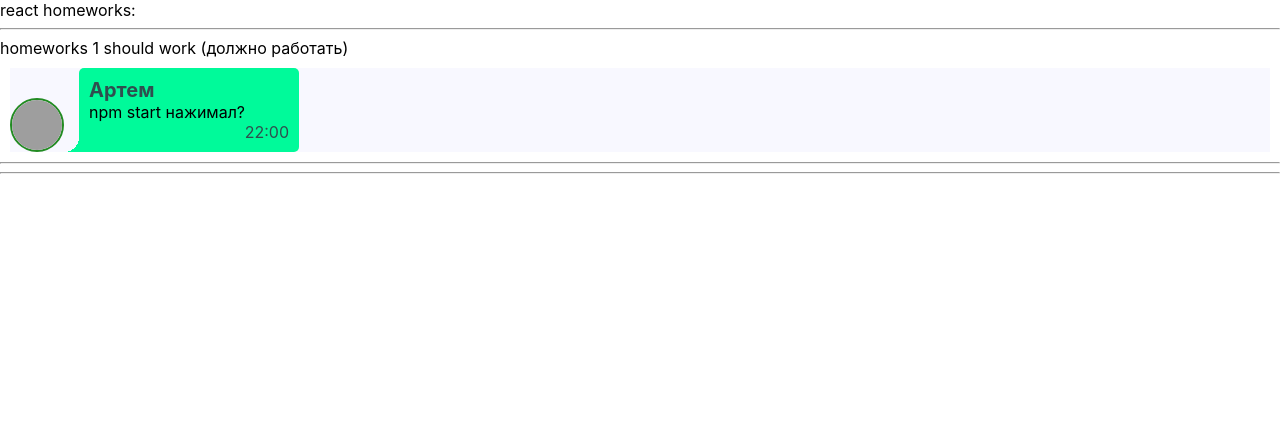
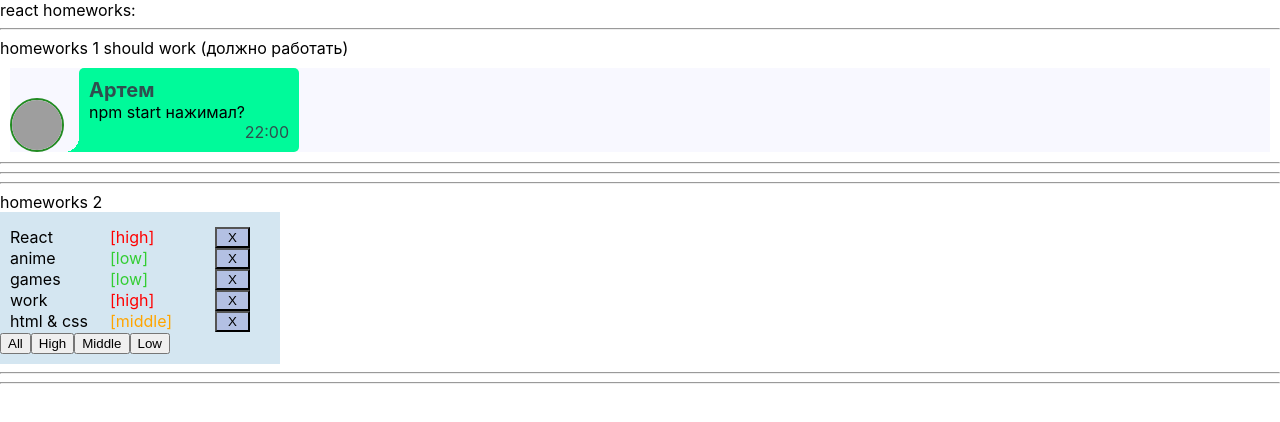
Before and after one commit to Sergey-BY6/IgnatHomeworks, a React (Create React App) app: page / in a window 1280 px wide. Shown: the top 422 px of the page. Built offline with nearby package versions, Linux system fonts and the light colour scheme; grey boxes are pictures that could not be loaded.

Commit message:
Monday h2

```diff
--- a/src/index.tsx
+++ b/src/index.tsx
@@ -5,9 +5,10 @@ import App from './p1-main/m1-ui/u1-app/App'
 import * as serviceWorker from './serviceWorker'
 
 ReactDOM.render(
-    <React.StrictMode>
+    // <React.StrictMode>
         <App/>
-    </React.StrictMode>,
+    // {/*</React.StrictMode>*/}
+    ,
     document.getElementById("root")
 )
 
--- a/src/p1-main/m1-ui/u1-app/App.tsx
+++ b/src/p1-main/m1-ui/u1-app/App.tsx
@@ -1,13 +1,14 @@
 import React from 'react'
 import s from './App.module.css'
 import HW1 from '../../../p2-homeworks/h1/HW1'
+import HW2 from '../../../p2-homeworks/h2/HW2';
 
 function App() {
     return (
         <div className={s.App}>
             <div>react homeworks:</div>
             <HW1/>
-            {/*<HW2/>*/}
+            <HW2/>
             {/*<HW3/>*/}
             {/*<HW4/>*/}
             {/*<HW5/>*/}
--- a/src/p2-homeworks/h2/Affair.tsx
+++ b/src/p2-homeworks/h2/Affair.tsx
@@ -1,19 +1,29 @@
 import React from 'react'
+import {AffairType} from './HW2';
+import s from './Affairs.module.css'
+
 
 type AffairPropsType = {
     // key не нужно типизировать
-    affair: any // need to fix any
-    deleteAffairCallback: any // need to fix any
+    affair: AffairType // need to fix any
+    deleteAffairCallback: (_id: number) => void // need to fix any
 }
 
 function Affair(props: AffairPropsType) {
-    const deleteCallback = () => {}// need to fix
+    const deleteCallback = () => {
+        props.deleteAffairCallback(props.affair._id)
+    }// need to fix
+
+    let a = []
+    let b = props.affair.priority
+    if (b === 'high') a[0] = s.red
+    if (b === 'low') a[0] = s.green
+    if (b === 'middle') a[0] = s.orange
 
     return (
-        <div>
-            // show some text
-
-            <button onClick={deleteCallback}>X</button>
+        <div key={props.affair._id} className={s.deleteBotton}>
+            <span>{props.affair.name}</span> <span className={a[0]}>[{props.affair.priority}]</span>
+            <button onClick={deleteCallback} className={s.deleteBotton2}>X</button>
         </div>
     )
 }
--- a/src/p2-homeworks/h2/Affairs.module.css
+++ b/src/p2-homeworks/h2/Affairs.module.css
@@ -1,3 +1,46 @@
 .someClass {
 
 }
+
+.bottom {
+    display: grid;
+    width: 300px;
+    padding-left: 10px;
+    padding-top: 15px;
+    grid-template-columns: 50px 50px 50px 50px;
+    column-gap: 15px;
+}
+
+.colorBottom {
+    background-color: #D4E6F1;
+}
+
+.deleteBotton {
+    display: grid;
+    grid-template-columns: 100px 105px 35px;
+    width: 300px;
+    padding-left: 10px;
+}
+
+.deleteBotton2 {
+    background-color: #b3c0e3;
+}
+
+.main {
+    width: 280px;
+    padding-top: 15px;
+    padding-bottom: 10px;
+    background-color: #D4E6F1;
+}
+
+.red {
+    color: red
+}
+
+.orange {
+    color: orange
+}
+
+.green {
+    color: limegreen;
+}
--- a/src/p2-homeworks/h2/HW2.tsx
+++ b/src/p2-homeworks/h2/HW2.tsx
@@ -1,13 +1,20 @@
 import React, {useState} from 'react'
 import Affairs from './Affairs'
+import s from './Affairs.module.css'
 
 // types
-export type AffairPriorityType = any // need to fix any
-export type AffairType = any // need to fix any
+export type AffairPriorityType = 'high' | 'low' | 'middle'
+
+export type AffairType = {
+    _id: number
+    name: string
+    priority: string
+}
+
 export type FilterType = 'all' | AffairPriorityType
 
 // constants
-const defaultAffairs: any = [ // need to fix any
+const defaultAffairs: Array<AffairType> =  [ // need to fix any
     {_id: 1, name: 'React', priority: 'high'},
     {_id: 2, name: 'anime', priority: 'low'},
     {_id: 3, name: 'games', priority: 'low'},
@@ -16,32 +23,46 @@ const defaultAffairs: any = [ // need to fix any
 ]
 
 // pure helper functions
-export const filterAffairs = (affairs: any, filter: any): any => { // need to fix any
-    if (filter === 'all') return affairs
-    else return // need to fix
+export const filterAffairs = (affairs: Array<AffairType>, filter: string): Array<AffairType> => {
+    // need to fix any
+    let filteredDefaultAffairs = affairs
+    // if (filter === 'all') {return affairs
+   if (filter === 'high') {
+        filteredDefaultAffairs = affairs.filter(t => t.priority === 'high')
+    }
+    else if (filter === 'low') {
+        filteredDefaultAffairs = affairs.filter(t => t.priority === 'low')
+    }
+    else if (filter === 'middle') {
+        filteredDefaultAffairs = affairs.filter(t => t.priority === 'middle')
+    }
+    return filteredDefaultAffairs
 }
-export const deleteAffair = (affairs: any, _id: any): any => { // need to fix any
-    return // need to fix
+
+export const deleteAffair = (affairs: Array<AffairType>, _id: number): Array<AffairType> => { // need to fix any
+    return affairs.filter(t => t._id !== _id)// need to fix
 }
 
 function HW2() {
-    const [affairs, setAffairs] = useState<any>(defaultAffairs) // need to fix any
+    const [affairs, setAffairs] = useState<Array<AffairType>>(defaultAffairs) // need to fix any
     const [filter, setFilter] = useState<FilterType>('all')
 
     const filteredAffairs = filterAffairs(affairs, filter)
-    const deleteAffairCallback = (_id: any) => setAffairs(deleteAffair(affairs, _id)) // need to fix any
+    const deleteAffairCallback = (_id: number) => setAffairs(deleteAffair(affairs, _id)) // need to fix any
 
     return (
         <div>
-            <hr/>
+            <hr />
             homeworks 2
 
             {/*should work (должно работать)*/}
+            <div className={s.main}>
             <Affairs
                 data={filteredAffairs}
                 setFilter={setFilter}
                 deleteAffairCallback={deleteAffairCallback}
             />
+            </div>
 
             <hr/>
             {/*для личного творчества, могу проверить*/}
```
